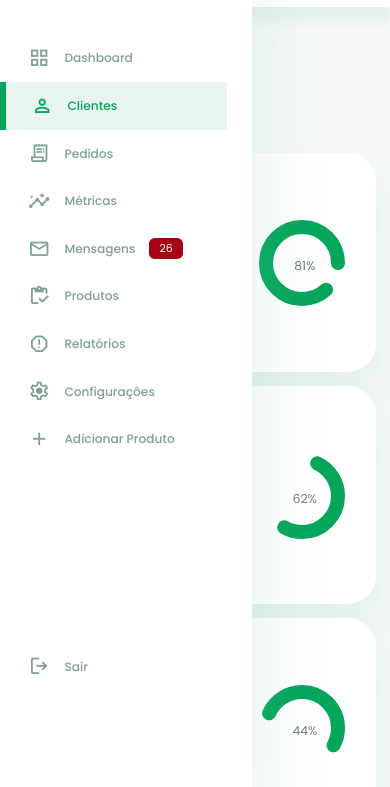
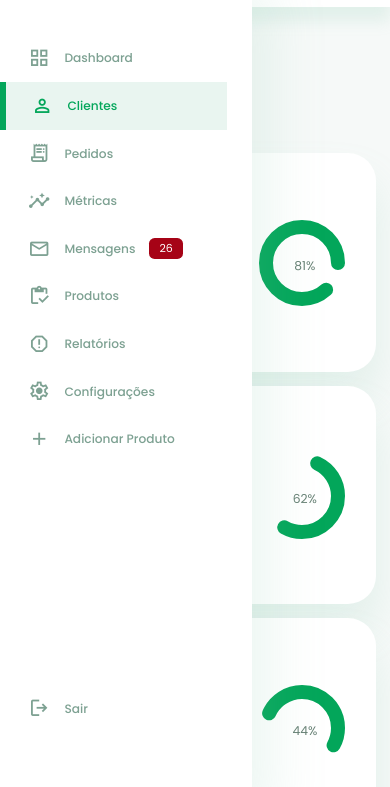
Before and after one commit to mayconvs/dashboard-responsivo, a plain HTML site: page index.html in a window 390 px wide. Both pictures are taken after a click on the button "menu". Shown: the part 57-844 px from the top of the page. Drawn offline with nearby package versions, Linux system fonts and the light colour scheme.

Commit message:
Concertando bug - botão de Sair do menu ficava por cima do ultimo botão em dispositivos com altura menor

```diff
--- a/index.js
+++ b/index.js
@@ -4,7 +4,6 @@ const closeBtn = document.querySelector("#close-btn")
 const themeToggler = document.querySelector(".theme-toggler")
 
 function verificarTamanhoTela(tamanho) {
-    console.log(tamanho)
     if (tamanho.matches) { // If media query matches
         sideMenu.style.display = 'none'
     } else {
--- a/style.css
+++ b/style.css
@@ -701,7 +701,7 @@ main .recent-orders a {
 
     aside .sidebar a:last-child {
         position: absolute;
-        bottom: 5rem;
+        bottom: 2rem;
     }
 
     aside .close {
```
